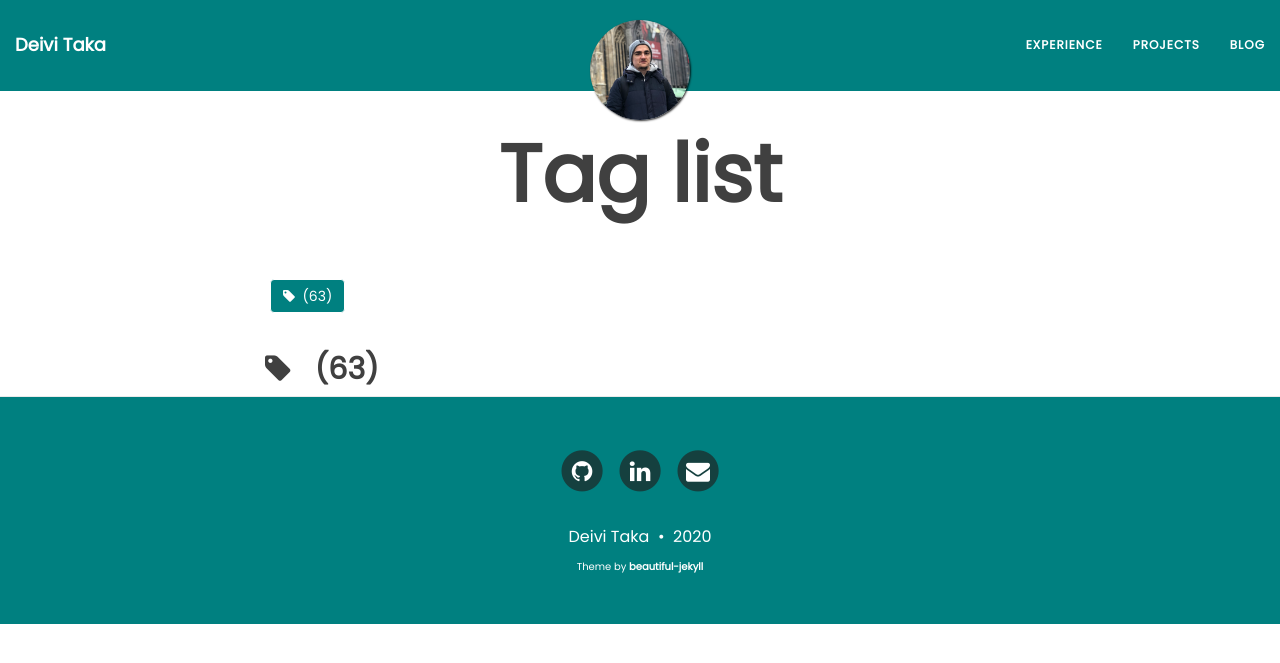
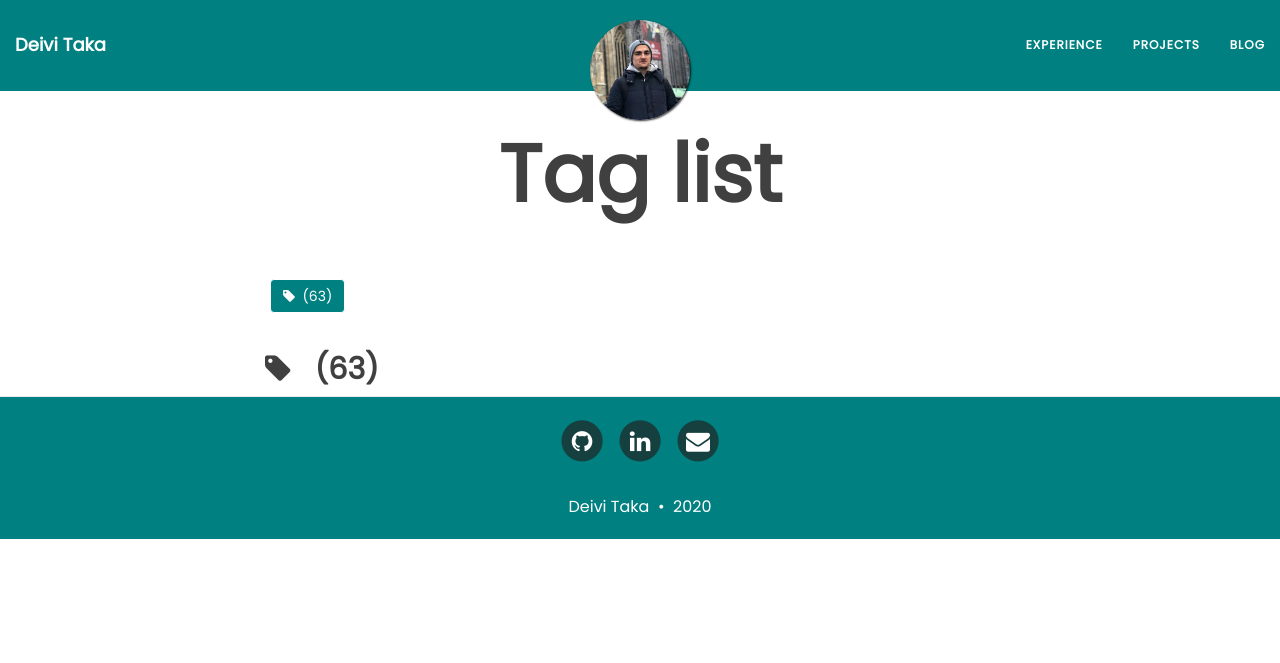
Before and after one commit to deivitaka/deivitaka.github.io, a Jekyll site: the page built from tags.html, in a window 1280 px wide. Shown: the top 663 px of the page. Built offline with Jekyll 4.4.1, drawn with Linux system fonts in a browser that asks for light colours; nearby versions of some CDN libraries.

Commit message:
Reduce footer

```diff
--- a/_includes/footer.html
+++ b/_includes/footer.html
@@ -40,11 +40,14 @@
         {% endif %}
       {% endif%}
       </p>
+          <!-- I have actually done quite a few customizations to the theme. This is why I have commented this section -->
+          <!-- If you are reading this you probably want to know the origin, so here it is .. -->
+
           <!-- Please don't remove this, keep my open source work credited :) -->
-          <p class="theme-by text-muted">
+          <!-- <p class="theme-by text-muted">
             Theme by
             <a class="theme-by" href="https://deanattali.com/beautiful-jekyll/">beautiful-jekyll</a>
-          </p>
+          </p> -->
       </div>
     </div>
   </div>
--- a/css/main.css
+++ b/css/main.css
@@ -308,7 +308,7 @@ footer .theme-by {
 
 @media only screen and (min-width: 768px) {
   footer {
-    padding: 50px 0;
+    padding: 20px 0;
   }
   footer .footer-links {
     font-size: 18px;
```
